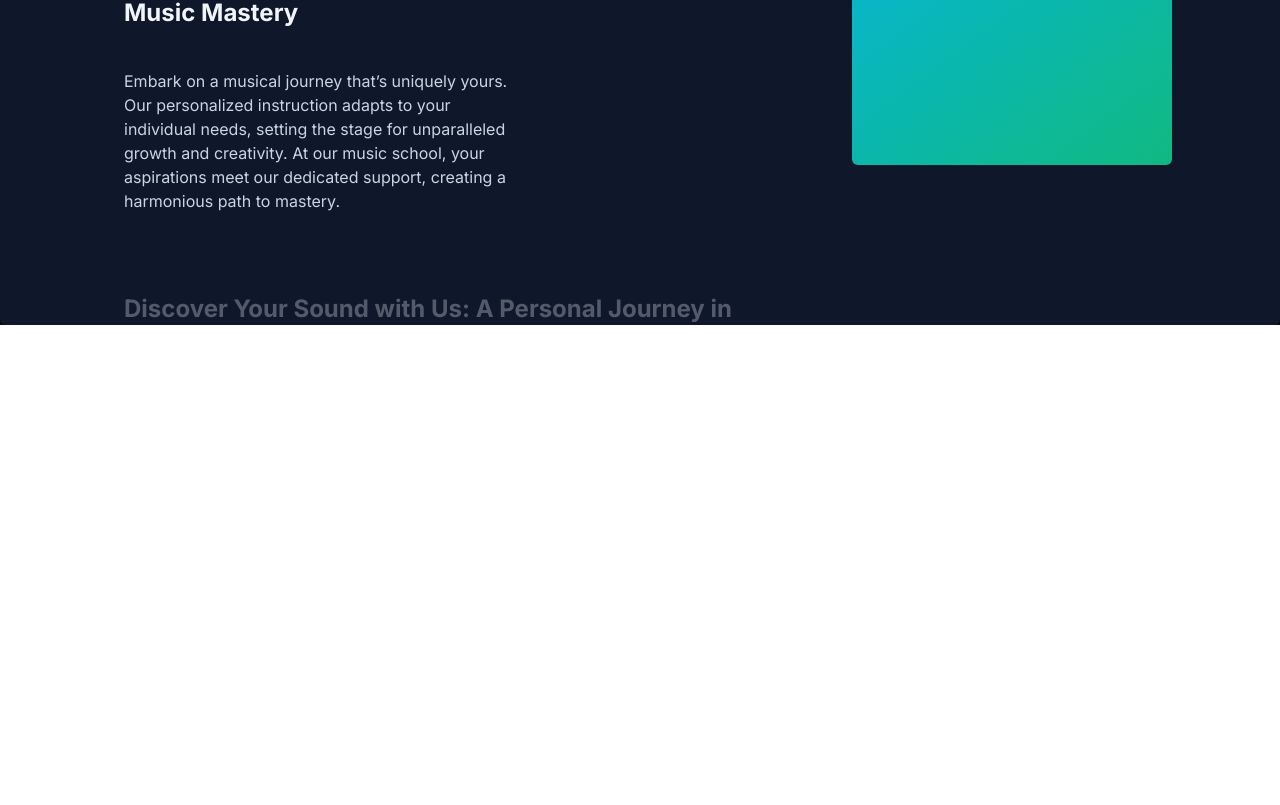
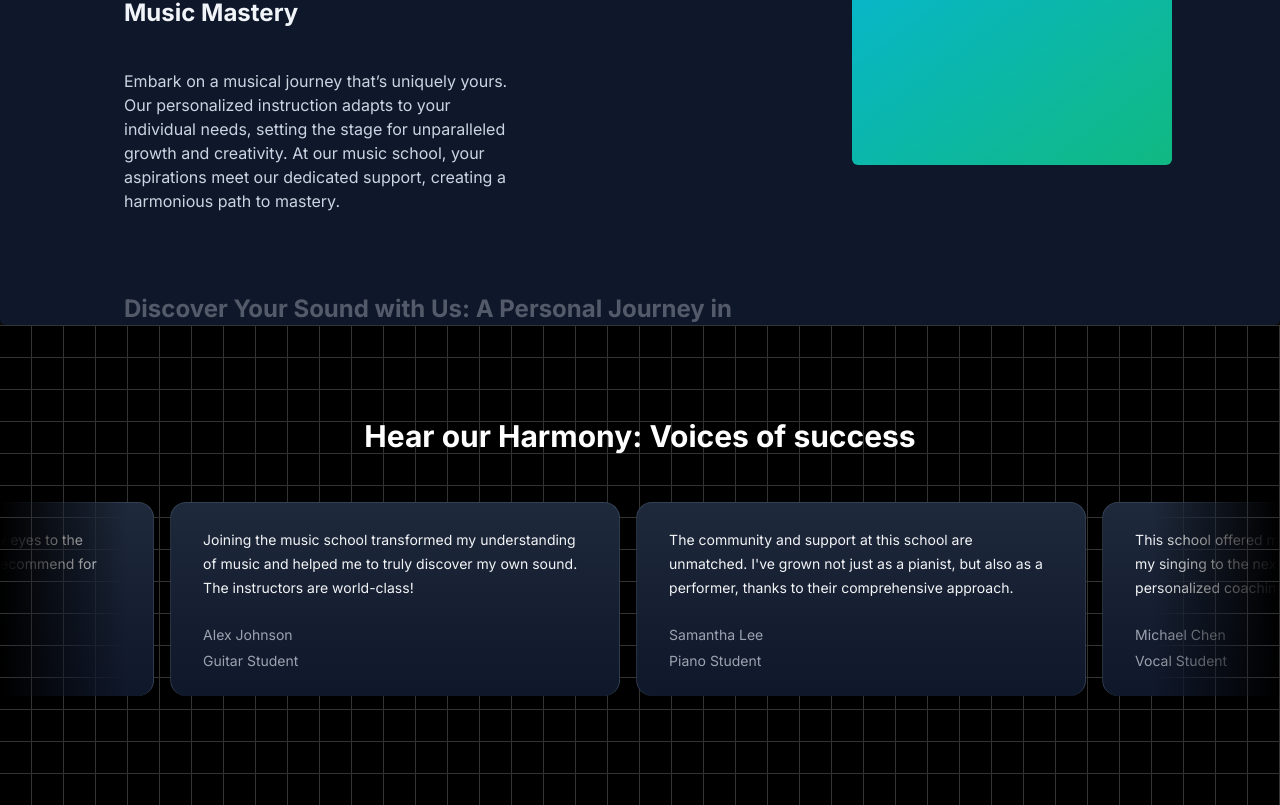
Before and after one commit to Sukomal07/learn_next, a Next.js app: page / in a window 1280 px wide. Shown: the part 1559-2364 px from the top of the page. Before the commit the page ends 1884 px from the top, so only its background shows below. Built offline with nearby package versions, Linux system fonts and the light colour scheme.

Commit message:
aded testimonial card

```diff
--- a/package.json
+++ b/package.json
@@ -11,6 +11,7 @@
   "dependencies": {
     "clsx": "^2.1.0",
     "framer-motion": "^11.0.6",
+    "mini-svg-data-uri": "^1.4.4",
     "next": "14.1.0",
     "react": "^18",
     "react-dom": "^18",
--- a/src/app/page.tsx
+++ b/src/app/page.tsx
@@ -1,6 +1,7 @@
 import HeroSection from "@/components/HeroSection";
 import FeaturedCourses from "@/components/FeaturedCourses";
 import WhyChooseUs from "@/components/WhyChooseUs";
+import TestiMonialCards from "@/components/TestiMonialCards";
 
 export default function Home() {
   return (
@@ -8,6 +9,7 @@
       <HeroSection />
       <FeaturedCourses />
       <WhyChooseUs />
+      <TestiMonialCards />
     </main>
   );
 }
--- /dev/null
+++ b/src/components/TestiMonialCards.tsx
@@ -0,0 +1,51 @@
+'use client'
+
+import { InfiniteMovingCards } from "./ui/infinite-moving-card";
+
+const musicSchoolTestimonials = [
+    {
+        quote:
+            'Joining the music school transformed my understanding of music and helped me to truly discover my own sound. The instructors are world-class!',
+        name: 'Alex Johnson',
+        title: 'Guitar Student',
+    },
+    {
+        quote:
+            "The community and support at this school are unmatched. I've grown not just as a pianist, but also as a performer, thanks to their comprehensive approach.",
+        name: 'Samantha Lee',
+        title: 'Piano Student',
+    },
+    {
+        quote:
+            "This school offered me the tools and confidence to take my singing to the next level. I'm endlessly grateful for the personalized coaching.",
+        name: 'Michael Chen',
+        title: 'Vocal Student',
+    },
+    {
+        quote:
+            'As a violinist, finding the right mentor can be challenging, but this school matched me with a teacher who truly understands my goals and challenges.',
+        name: 'Emily Taylor',
+        title: 'Violin Student',
+    },
+    {
+        quote:
+            'The production courses here opened my eyes to the intricacies of music production. Highly recommend for any aspiring producers!',
+        name: 'Chris Morales',
+        title: 'Music Production Student',
+    },
+];
+
+function TestiMonialCards() {
+    return (
+        <div className="h-[30rem] w-full bg-black bg-grid-white/[0.2] relative flex flex-col gap-8 items-center justify-center overflow-hidden">
+            <h2 className="text-3xl font-bold text-white text-center">Hear our Harmony: Voices of success</h2>
+            <InfiniteMovingCards
+                items={musicSchoolTestimonials}
+                direction="right"
+                speed="slow"
+            />
+        </div>
+    )
+}
+
+export default TestiMonialCards
--- /dev/null
+++ b/src/components/ui/infinite-moving-card.tsx
@@ -0,0 +1,121 @@
+"use client";
+
+import { cn } from "@/utils/cn";
+import React, { useEffect, useState } from "react";
+
+export const InfiniteMovingCards = ({
+    items,
+    direction = "left",
+    speed = "fast",
+    pauseOnHover = true,
+    className,
+}: {
+    items: {
+        quote: string;
+        name: string;
+        title: string;
+    }[];
+    direction?: "left" | "right";
+    speed?: "fast" | "normal" | "slow";
+    pauseOnHover?: boolean;
+    className?: string;
+}) => {
+    const containerRef = React.useRef<HTMLDivElement>(null);
+    const scrollerRef = React.useRef<HTMLUListElement>(null);
+
+    useEffect(() => {
+        addAnimation();
+    }, []);
+    const [start, setStart] = useState(false);
+    function addAnimation() {
+        if (containerRef.current && scrollerRef.current) {
+            const scrollerContent = Array.from(scrollerRef.current.children);
+
+            scrollerContent.forEach((item) => {
+                const duplicatedItem = item.cloneNode(true);
+                if (scrollerRef.current) {
+                    scrollerRef.current.appendChild(duplicatedItem);
+                }
+            });
+
+            getDirection();
+            getSpeed();
+            setStart(true);
+        }
+    }
+    const getDirection = () => {
+        if (containerRef.current) {
+            if (direction === "left") {
+                containerRef.current.style.setProperty(
+                    "--animation-direction",
+                    "forwards"
+                );
+            } else {
+                containerRef.current.style.setProperty(
+                    "--animation-direction",
+                    "reverse"
+                );
+            }
+        }
+    };
+    const getSpeed = () => {
+        if (containerRef.current) {
+            if (speed === "fast") {
+                containerRef.current.style.setProperty("--animation-duration", "20s");
+            } else if (speed === "normal") {
+                containerRef.current.style.setProperty("--animation-duration", "40s");
+            } else {
+                containerRef.current.style.setProperty("--animation-duration", "80s");
+            }
+        }
+    };
+    return (
+        <div
+            ref={containerRef}
+            className={cn(
+                "scroller relative z-20  max-w-7xl overflow-hidden  [mask-image:linear-gradient(to_right,transparent,white_10%,white_90%,transparent)]",
+                className
+            )}
+        >
+            <ul
+                ref={scrollerRef}
+                className={cn(
+                    " flex min-w-full shrink-0 gap-4 py-4 w-max flex-nowrap",
+                    start && "animate-scroll ",
+                    pauseOnHover && "hover:[animation-play-state:paused]"
+                )}
+            >
+                {items.map((item, idx) => (
+                    <li
+                        className="w-[350px] max-w-full relative rounded-2xl border border-b-0 flex-shrink-0 border-slate-700 px-8 py-6 md:w-[450px]"
+                        style={{
+                            background:
+                                "linear-gradient(180deg, var(--slate-800), var(--slate-900)",
+                        }}
+                        key={item.name}
+                    >
+                        <blockquote>
+                            <div
+                                aria-hidden="true"
+                                className="user-select-none -z-1 pointer-events-none absolute -left-0.5 -top-0.5 h-[calc(100%_+_4px)] w-[calc(100%_+_4px)]"
+                            ></div>
+                            <span className=" relative z-20 text-sm leading-[1.6] text-gray-100 font-normal">
+                                {item.quote}
+                            </span>
+                            <div className="relative z-20 mt-6 flex flex-row items-center">
+                                <span className="flex flex-col gap-1">
+                                    <span className=" text-sm leading-[1.6] text-gray-400 font-normal">
+                                        {item.name}
+                                    </span>
+                                    <span className=" text-sm leading-[1.6] text-gray-400 font-normal">
+                                        {item.title}
+                                    </span>
+                                </span>
+                            </div>
+                        </blockquote>
+                    </li>
+                ))}
+            </ul>
+        </div>
+    );
+};
--- a/tailwind.config.ts
+++ b/tailwind.config.ts
@@ -1,4 +1,5 @@
 import type { Config } from "tailwindcss";
+import svgToDataUri from "mini-svg-data-uri";
 import flattenColorPalette from "tailwindcss/lib/util/flattenColorPalette";
 
 const config: Config = {
@@ -12,6 +13,8 @@
     extend: {
       animation: {
         spotlight: "spotlight 2s ease .75s 1 forwards",
+        scroll:
+          "scroll var(--animation-duration, 40s) var(--animation-direction, forwards) linear infinite",
       },
       keyframes: {
         spotlight: {
@@ -24,10 +27,15 @@
             transform: "translate(-50%,-40%) scale(1)",
           },
         },
+        scroll: {
+          to: {
+            transform: "translate(calc(-50% - 0.5rem))",
+          },
+        },
       },
     },
   },
-  plugins: [addVariablesForColors],
+  plugins: [addVariablesForColors, dataUri],
 };
 
 function addVariablesForColors({ addBase, theme }: any) {
@@ -41,4 +49,27 @@
   });
 }
 
+function dataUri({ matchUtilities, theme }: any) {
+  matchUtilities(
+    {
+      "bg-grid": (value: any) => ({
+        backgroundImage: `url("${svgToDataUri(
+          `<svg xmlns="http://www.w3.org/2000/svg" viewBox="0 0 32 32" width="32" height="32" fill="none" stroke="${value}"><path d="M0 .5H31.5V32"/></svg>`
+        )}")`,
+      }),
+      "bg-grid-small": (value: any) => ({
+        backgroundImage: `url("${svgToDataUri(
+          `<svg xmlns="http://www.w3.org/2000/svg" viewBox="0 0 32 32" width="8" height="8" fill="none" stroke="${value}"><path d="M0 .5H31.5V32"/></svg>`
+        )}")`,
+      }),
+      "bg-dot": (value: any) => ({
+        backgroundImage: `url("${svgToDataUri(
+          `<svg xmlns="http://www.w3.org/2000/svg" viewBox="0 0 32 32" width="16" height="16" fill="none"><circle fill="${value}" id="pattern-circle" cx="10" cy="10" r="1.6257413380501518"></circle></svg>`
+        )}")`,
+      }),
+    },
+    { values: flattenColorPalette(theme("backgroundColor")), type: "color" }
+  );
+}
+
 export default config;
```
Also changed, not shown: 1 other file (tests, documents, lock files or other folders).
